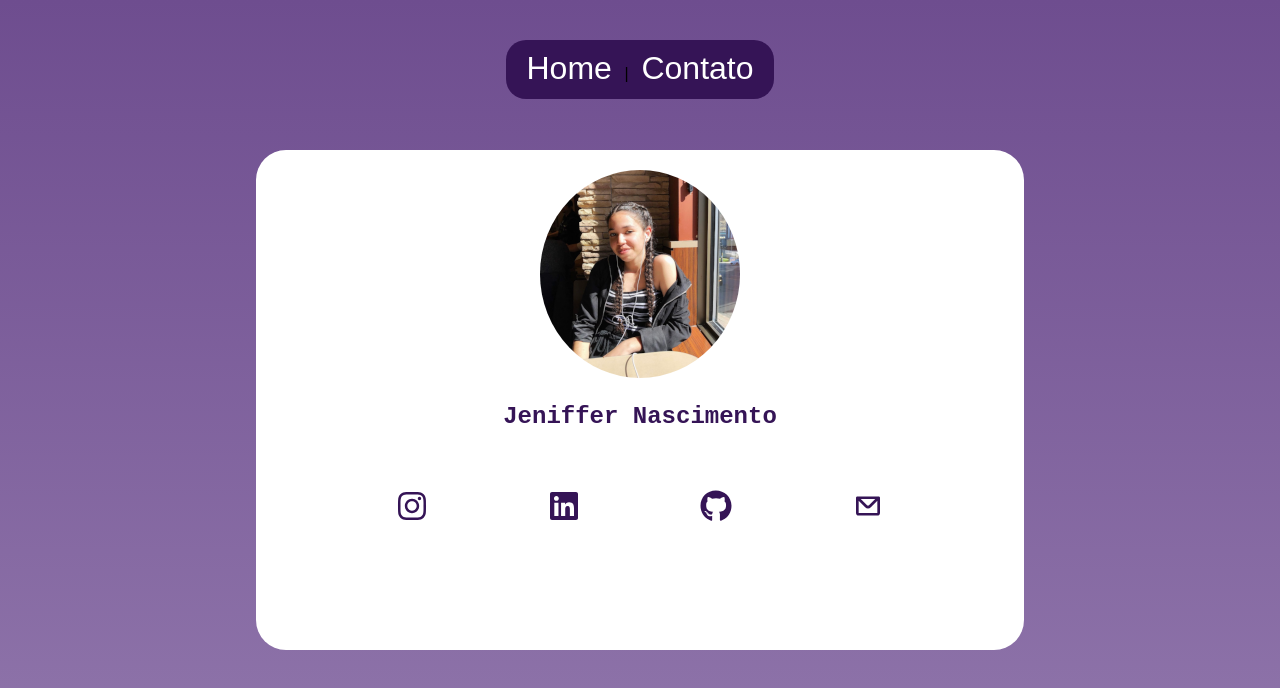
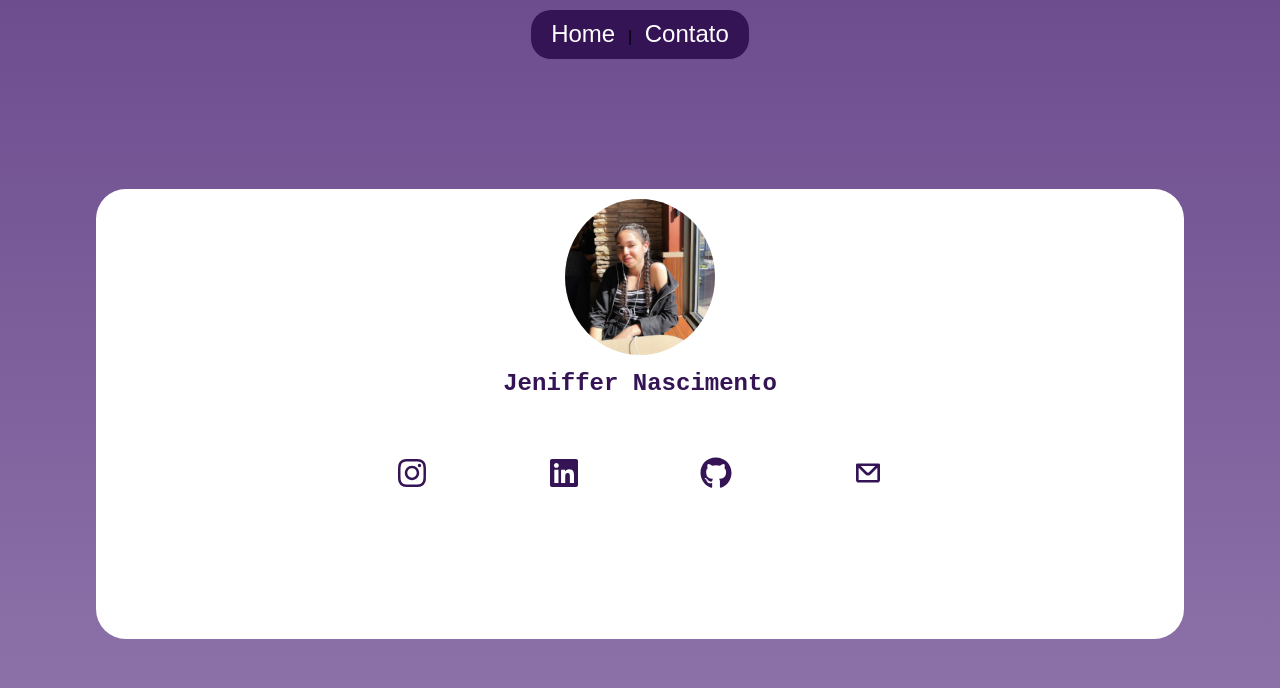
Before and after one commit to jenna428/perfil-social, a React (Create React App) app: page /perfil-social/contato in a window 1280 px wide. Shown: the top 688 px of the page. Built offline with nearby package versions, Linux system fonts and the light colour scheme; a web font is replaced by a local one.

Commit message:
ajustes celular

```diff
--- a/src/App.css
+++ b/src/App.css
@@ -25,7 +25,8 @@
 
 .perfil{
   border-radius: 50%;
-  margin: 20px;
+  margin: 10px;
+  width: 150px;/*celular*/
 }
 
 main{
@@ -37,12 +38,12 @@ main{
 
 section{
   background-color: white;
-  position: absolute;
+  position: relative;
   top: 50%;
   left: 50%;
-  transform: translate(-50%, -50%);
-  height: 500px;
-  width: 60vw;
+  transform: translate(-50%, -60%);
+  height: 450px;
+  width: 85vw;
   border-radius: 30px;
 }
 
--- a/src/componentes/Contato.module.css
+++ b/src/componentes/Contato.module.css
@@ -24,7 +24,7 @@
 }
 
 .list li{
-    margin: 20px;
+    margin: 2px;/*celular*/
     font-size: 2em;
     cursor: pointer;
 }
--- a/src/componentes/layout/NavBar.module.css
+++ b/src/componentes/layout/NavBar.module.css
@@ -4,7 +4,7 @@ nav{
     background-color: var(--lilas_escuro);
     display: inline-block;
     text-decoration: none;
-    margin-top: 40px;
+    margin-top: 10px;
     padding: 10px;
     border-radius: 20px;
 }
@@ -16,7 +16,7 @@ ul{
 li{
     display: inline;
     padding: 10px;
-    font-size: 2em;
+    font-size: 1.5em;/*celular*/
 
 }
 
```
Also changed, not shown: 12 other files (tests, documents, lock files or other folders).
